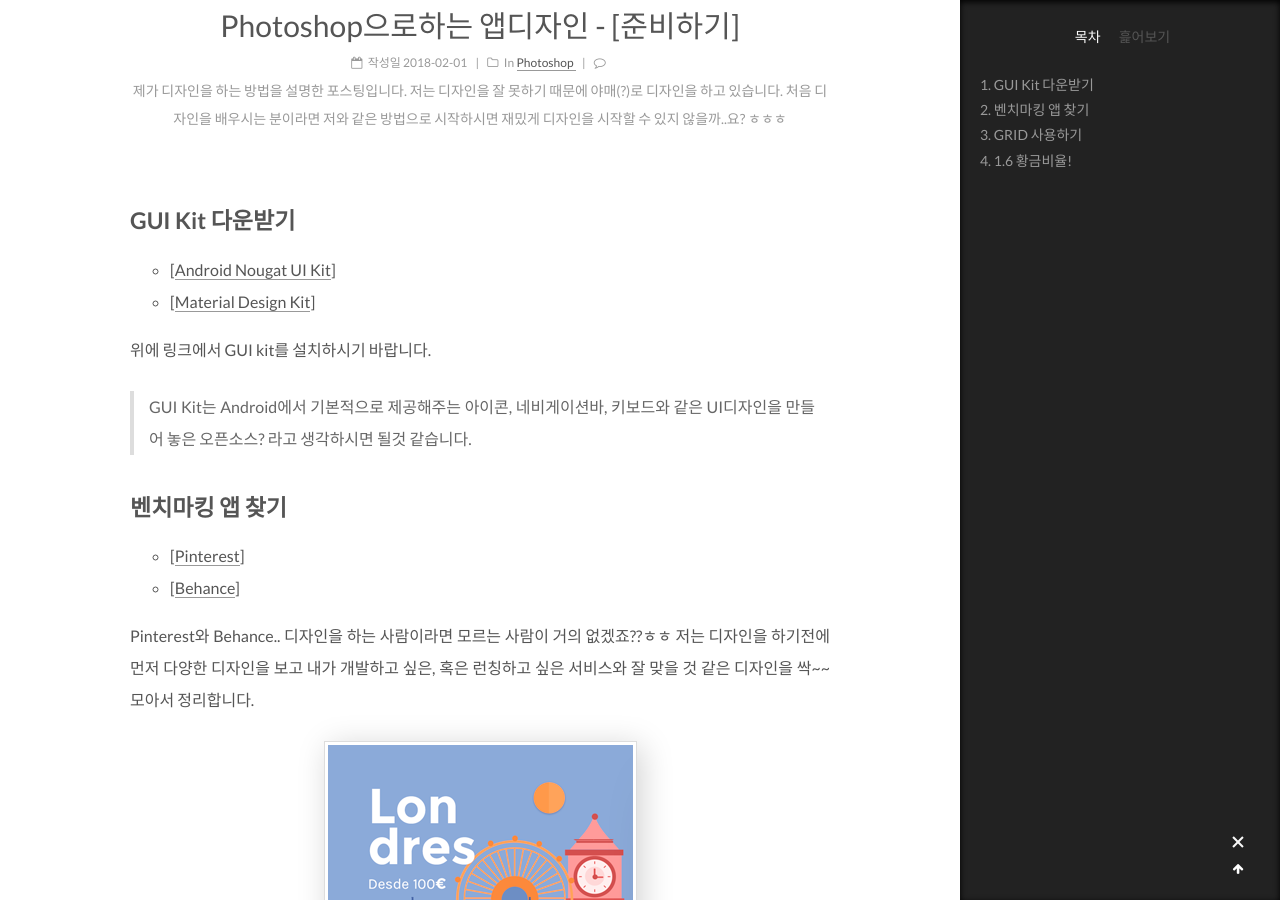
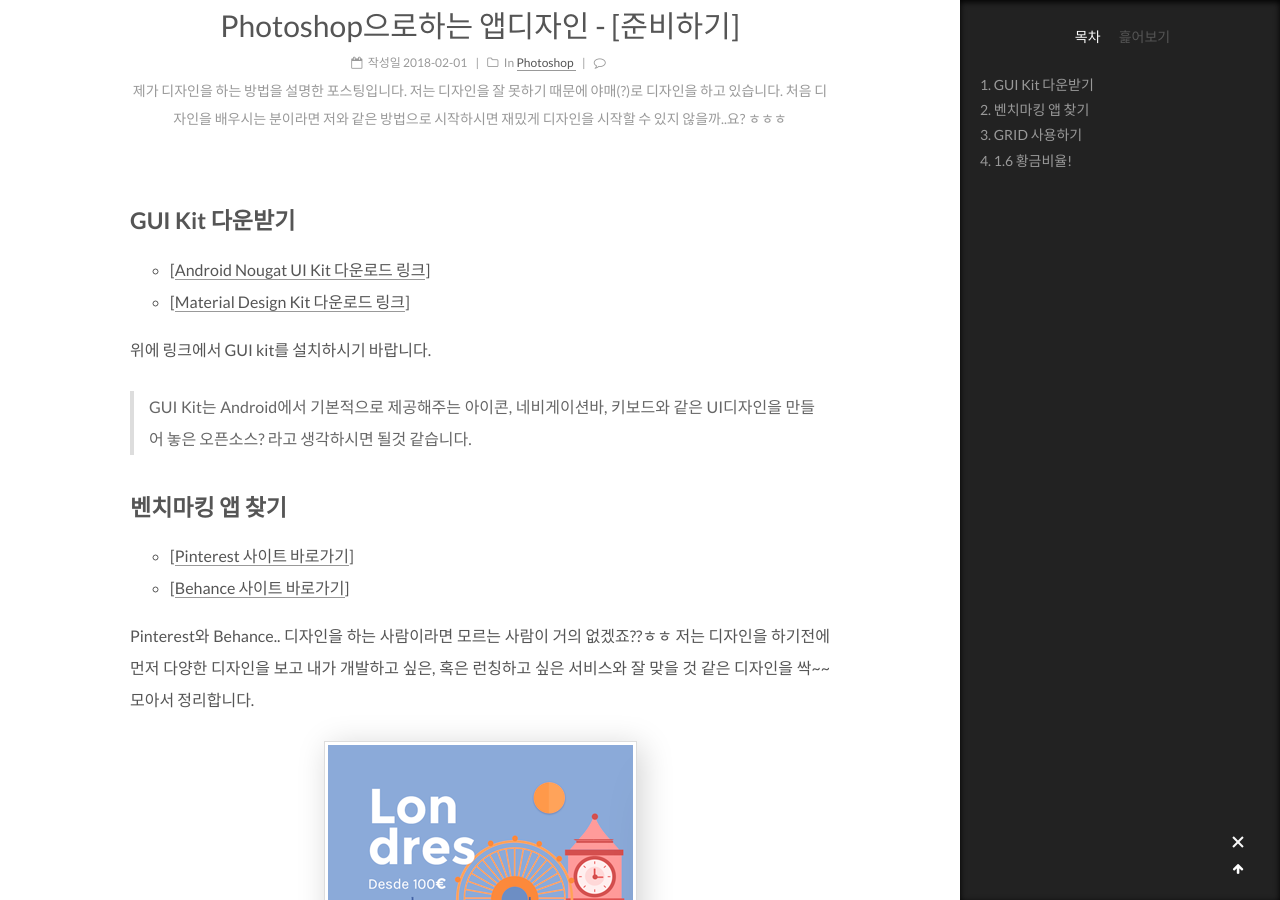
Before and after one commit to wkddnjset/wkddnjset.github.io, a Jekyll site: the page built from _posts/2018-02-01-Phtoshop으로-하는-앱디자인-[준비하기].md, in a window 1280 px wide and 900 px high, scrolled down 377 px. Built offline with Jekyll 4.4.1, drawn with Linux system fonts in a browser that asks for light colours; comment, search, counter and statistics services are not loaded.

Commit message:
2018-02-01

```diff
--- a/_posts/2018-02-01-Phtoshop으로-하는-앱디자인-[준비하기].md
+++ b/_posts/2018-02-01-Phtoshop으로-하는-앱디자인-[준비하기].md
@@ -8,16 +8,16 @@ tags: photoshop, tutorial
 
 ## GUI Kit 다운받기
 
-- [[Android Nougat UI Kit](https://applypixels.com/template/android-nougat-ui-kit/)]
-- [[Material Design Kit](https://materialdesignkit.com/android-gui/)]
+- [[Android Nougat UI Kit 다운로드 링크](https://applypixels.com/template/android-nougat-ui-kit/)]
+- [[Material Design Kit 다운로드 링크](https://materialdesignkit.com/android-gui/)]
 
 위에 링크에서 GUI kit를 설치하시기 바랍니다.
 > GUI Kit는 Android에서 기본적으로 제공해주는 아이콘, 네비게이션바, 키보드와 같은 UI디자인을 만들어 놓은 오픈소스? 라고 생각하시면 될것 같습니다.
 
 ## 벤치마킹 앱 찾기
 
-- [[Pinterest](https://www.pinterest.co.kr/)]
-- [[Behance](https://www.behance.net/)]
+- [[Pinterest 사이트 바로가기](https://www.pinterest.co.kr/)]
+- [[Behance 사이트 바로가기](https://www.behance.net/)]
 
 Pinterest와 Behance.. 디자인을 하는 사람이라면 모르는 사람이 거의 없겠죠??ㅎㅎ
 저는 디자인을 하기전에 먼저 다양한 디자인을 보고 내가 개발하고 싶은, 혹은 런칭하고 싶은 서비스와 잘 맞을 것 같은 디자인을 싹~~ 모아서 정리합니다.
```
